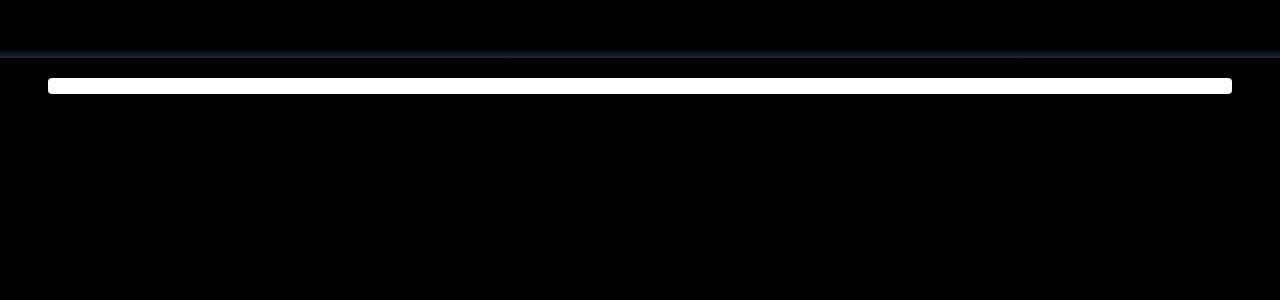
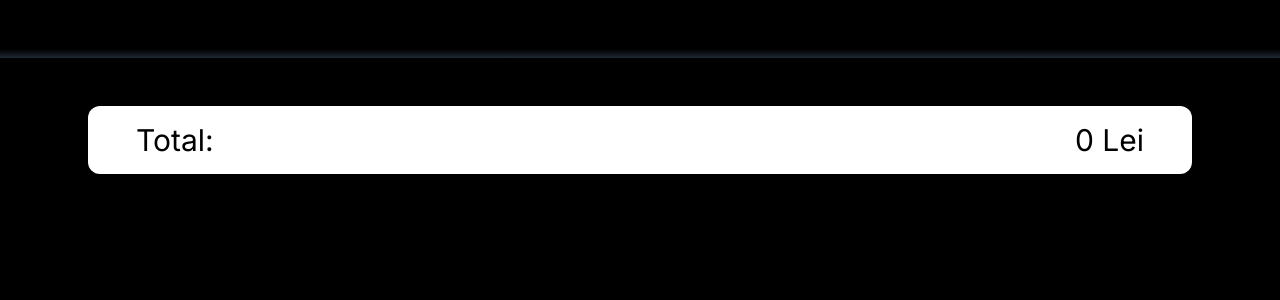
Before and after one commit to M4rYu5/web-dev-practice, a Next.js app in the folder src/store_front_react/: page /checkout in a window 1280 px wide. Shown: the top 300 px of the page. Built offline with nearby package versions, Linux system fonts and the light colour scheme.

Commit message:
now displays prices

```diff
--- a/src/store_front_react/app/ShopCartPreview.tsx
+++ b/src/store_front_react/app/ShopCartPreview.tsx
@@ -24,7 +24,7 @@ const ShopCartPreview: React.FC<React.HTMLAttributes<HTMLDivElement>> = (
             <li key={x.id} className="px-4 py-2 hover:bg-gray-800">
               <div className="flex justify-between items-center  hover:text-white transition-colors duration-200">
                 <div className="flex flex-row justify-center">
-                  <div className="h-12 overflow-clip">
+                  <div className="h-12 overflow-clip flex-shrink-0">
                     <img
                       src={x.thumbnailUrl}
                       className="self-center w-20 h-full object-cover p-1 mr-1"
@@ -32,8 +32,11 @@ const ShopCartPreview: React.FC<React.HTMLAttributes<HTMLDivElement>> = (
                   </div>
                   <span className="line-clamp-2 self-center">{x.title}</span>
                 </div>
-                <div className="flex items-center">
-                  <span className="text-gray-400 px-2 mr-2"><span className="text-xs">x</span>{x.count}</span>
+                <div className="flex items-center flex-shrink-0">
+                  <div className="grid columns-1 flex-shrink-0 px-2 mr-2 text-center">
+                    <span className="text-gray-400"><span className="text-xs">x</span>{x.count}</span>
+                    <span className="text-sky-300">{x.price * x.count} Lei</span>
+                  </div>
                   <button
                     className="border border-gray-600 text-gray-400 rounded-full justify-around h-6 w-6 flex items-center"
                     onClick={(e) => {
--- a/src/store_front_react/app/checkout/page.tsx
+++ b/src/store_front_react/app/checkout/page.tsx
@@ -9,10 +9,12 @@ const Checkout: React.FC = () => {
   metadata.title = "Checkout";
   const basket = useContext(BasketContext);
   const setBasket = useContext(BasketDispatchContext);
+  let totalPrice: number = 0;
+  basket.forEach(x => {totalPrice += x.price})
 
   return (
-<div className="rounded min-w-[400px] bg-base-100 py-2 lg:px-10">
-  <ul className="flex flex-col divide-y divide-gray-200">
+<div className="rounded min-w-[400px] py-2 lg:px-10">
+  <ul className="flex flex-col divide-y divide-gray-200 bg-base-100 rounded-xl">
     {basket.map((x) => (
       <li key={x.id} className="px-4 py-2 hover:bg-gray-800">
         <div className="flex justify-between items-center hover:text-white transition-colors duration-200">
@@ -25,8 +27,11 @@ const Checkout: React.FC = () => {
             </div>
             <span className="line-clamp-2 self-center lg:text-2xl">{x.title}</span>
           </div>
-          <div className="flex items-center">
-            <span className="text-gray-400 px-2 mr-2 lg:text-2xl lg:mr-6">x{x.count}</span>
+          <div className="flex items-center flex-shrink-0">
+            <div className="grid columns-1 flex-shrink-0 px-2 mr-2 lg:text-2xl lg:mr-6 text-center">
+              <span className="text-gray-400">x{x.count}</span>
+              <span className="text-sky-300">{x.price * x.count} Lei</span>
+            </div>
             <button
               className="border border-gray-600 text-gray-400 rounded-full justify-around h-6 w-6 lg:h-12 lg:w-12 flex items-center"
               onClick={(e) => {
@@ -55,6 +60,10 @@ const Checkout: React.FC = () => {
       </li>
     ))}
   </ul>
+  <div className="flex justify-between bg-base-100 mt-5 px-5 py-2 rounded-xl text-2xl xl:py-4 xl:px-12 xl:text-3xl">
+    <span className="self-start">Total:</span>
+    <span className="">{totalPrice} Lei</span>
+  </div>
 </div>
 
   );
```
